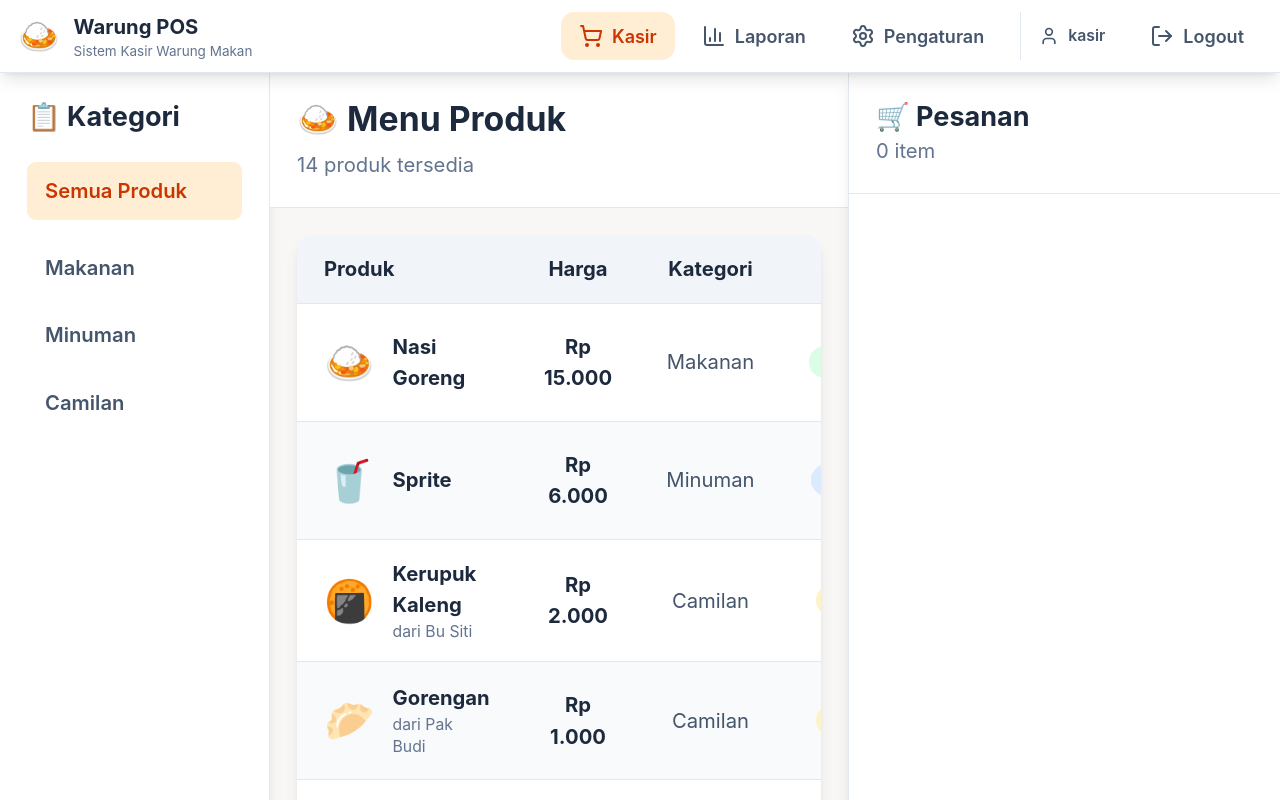
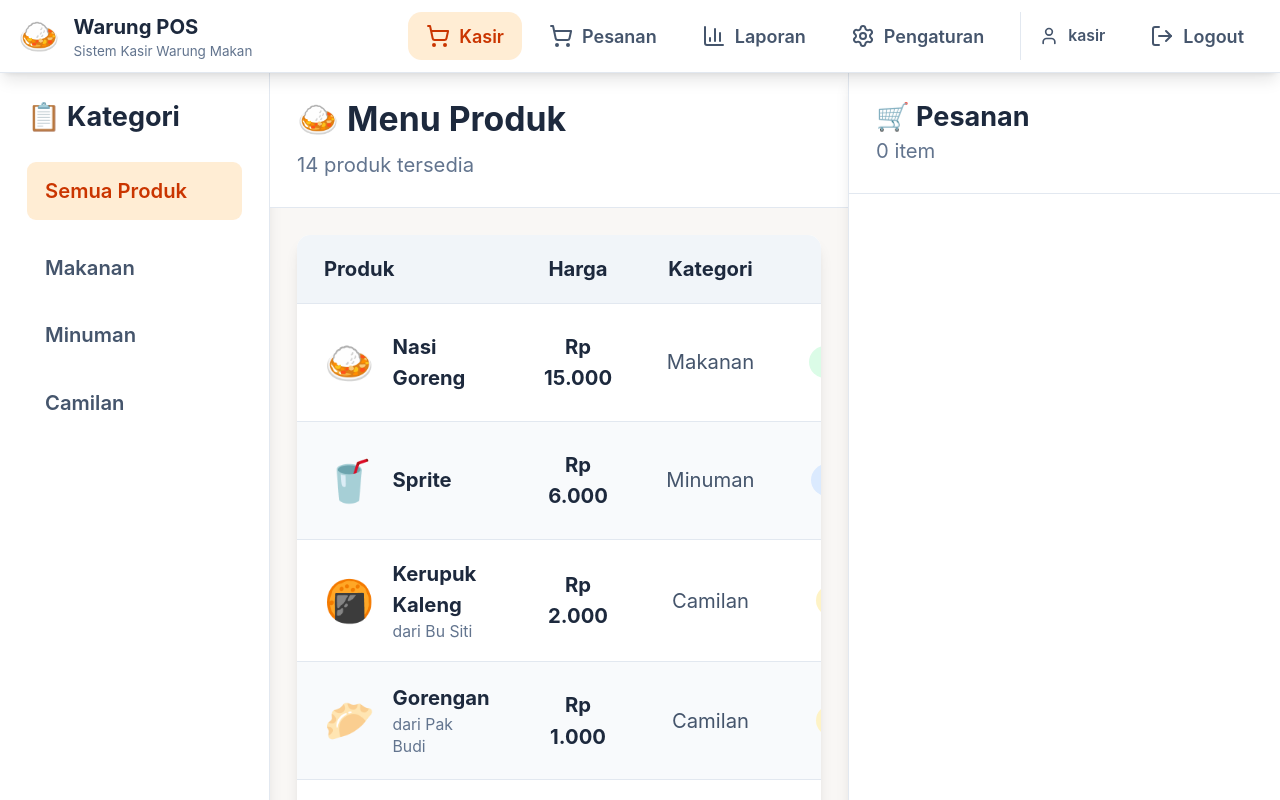
Before and after one commit to nekatdigital/warung-pos, a React (Vite) app: page / in a window 1280 px wide. Both pictures are taken after a click on the button "Login". Shown: the top 800 px of the page. Built offline with nearby package versions, Linux system fonts and the light colour scheme.

Commit message:
Move Pesanan button to correct position and update styling
cgen-2be31af1751546d08aadfe3d54a9e4f7

```diff
--- a/src/App.tsx
+++ b/src/App.tsx
@@ -40,6 +40,23 @@ function Navigation({ itemCount, onCartClick, onLogout }: { itemCount: number; o
                 <ShoppingCart size={24} />
                 <span className="text-sm md:text-base">Kasir</span>
               </NavLink>
+
+              <button
+                onClick={onCartClick}
+                className={`flex flex-col md:flex-row items-center gap-1 md:gap-2 px-4 py-2 rounded-xl font-semibold transition-colors relative md:bg-white md:hover:bg-white ${
+                  itemCount > 0
+                    ? 'bg-orange-100 text-orange-700'
+                    : 'text-slate-600 bg-slate-100 md:bg-white md:text-slate-600'
+                }`}
+              >
+                <ShoppingCart size={24} />
+                {itemCount > 0 && (
+                  <span className="absolute -top-2 -right-2 w-6 h-6 bg-red-500 text-white rounded-full text-xs font-bold flex items-center justify-center">
+                    {itemCount}
+                  </span>
+                )}
+                <span className="text-sm md:text-base">Pesanan</span>
+              </button>
 
               <NavLink
                 to="/laporan"
```
